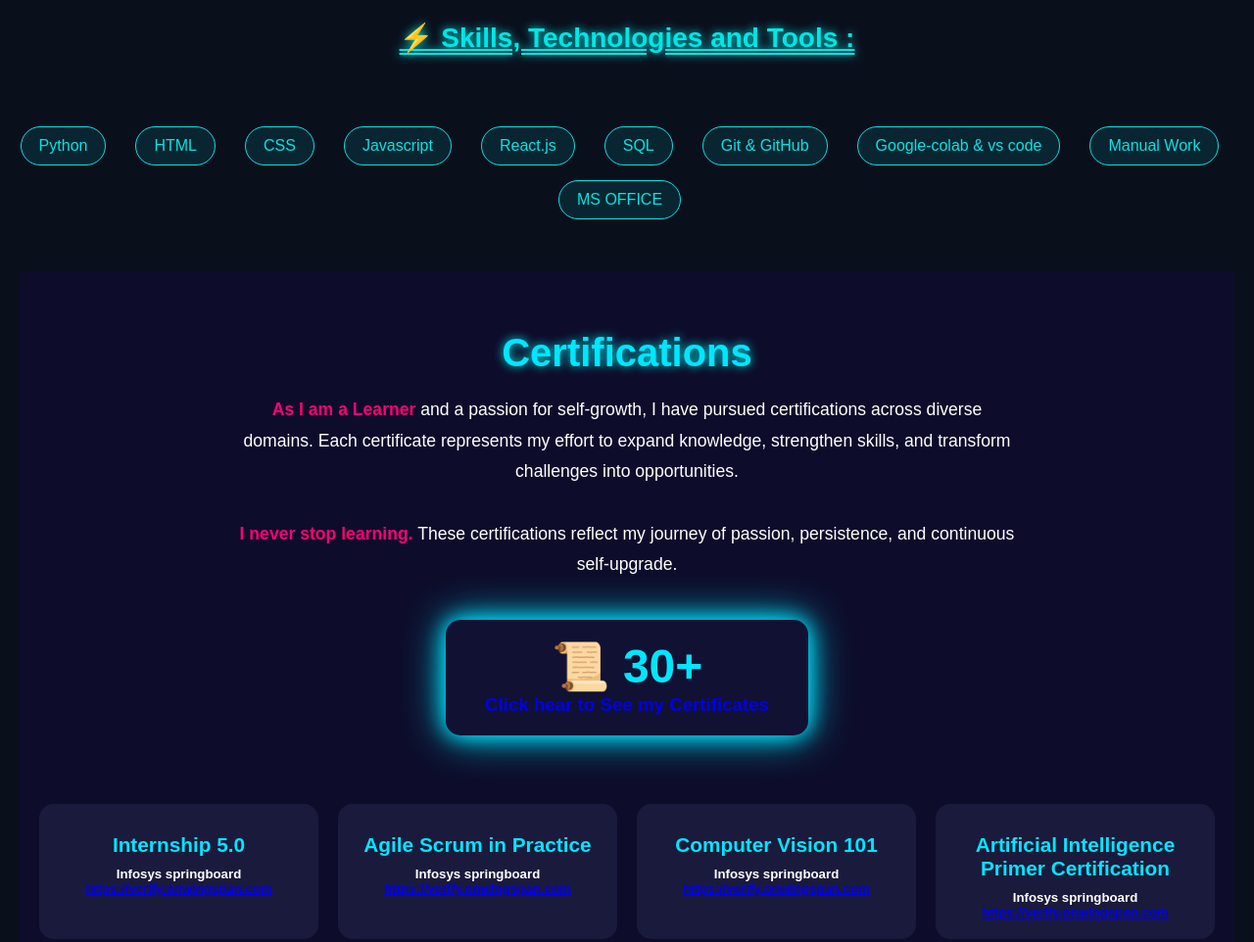
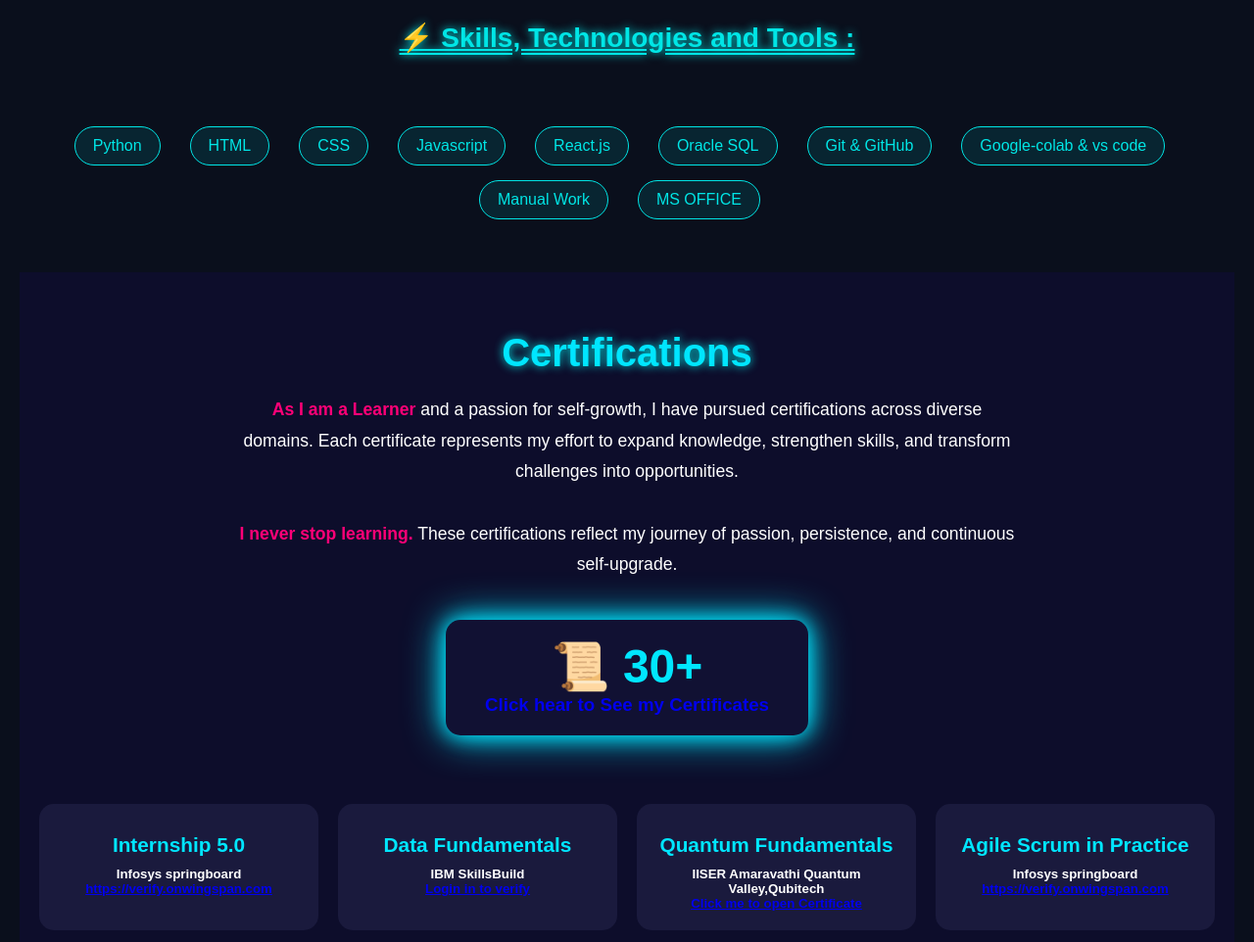
Before and after one commit to Maheshkumar-7993/My-portfolio, a plain HTML site: page index.html in a window 1280 px wide. Shown: the part 5800-6762 px from the top of the page at 98% size. Drawn offline with Linux system fonts and the light colour scheme.

Commit message:
Updated skills

```diff
--- a/index.html
+++ b/index.html
@@ -325,7 +325,7 @@
         <span class="skill">Javascript</span> <br>
         <span class="skill">React.js</span><br>
 
-        <span class="skill">SQL</span><br>
+        <span class="skill">Oracle SQL</span><br>
         <span class="skill">Git & GitHub</span><br>
         <span class="skill">Google-colab & vs code</span><br>
         <span class="skill">Manual Work</span><br>
@@ -347,7 +347,8 @@
     <a href="https://drive.google.com/drive/folders/1xe4XOPu0Q_IidvZIE3gaYF27K-1AgsJV?usp=sharing" class="cert-box"><h2>📜 30+</h2><h3><p><center>Click hear to See my Certificates</center></p></h3></a>
     <div class="cert-grid">
       <div class="cert-card"><h3>Internship 5.0</h3><h5>Infosys springboard<br><a href=" https://verify.onwingspan.com">https://verify.onwingspan.com </a></br></h5></div>
-
+      <div class="cert-card"><h3>Data Fundamentals</h3><h5>IBM SkillsBuild<br><a href="https://skills.yourlearning.ibm.com/credential/CREDLY-5ce6af3f-f3a2-4eb9-9d44-690812d45210">Login in to verify</a></br></h5></div>
+      <div class="cert-card"><h3>Quantum Fundamentals</h3><h5>IISER Amaravathi Quantum Valley,Qubitech<br><a href=" https://lms-cdn.qubitech.io/media/certificates/1/28be3f61/df58e798_bee650f3.jpg">Click me to open Certificate</a></br></h5></div>
       <div class="cert-card"><h3>Agile Scrum in Practice</h3><h5>Infosys springboard<br><a href=" https://verify.onwingspan.com">https://verify.onwingspan.com </a></br></h5></div>
       <div class="cert-card"><h3>Computer Vision 101</h3><h5>Infosys springboard<br><a href=" https://verify.onwingspan.com">https://verify.onwingspan.com </a></br></h5></div>
       <div class="cert-card"><h3>Artificial Intelligence Primer Certification</h3><h5>Infosys springboard<br><a href=" https://verify.onwingspan.com">https://verify.onwingspan.com </a></br></h5></div>
```
